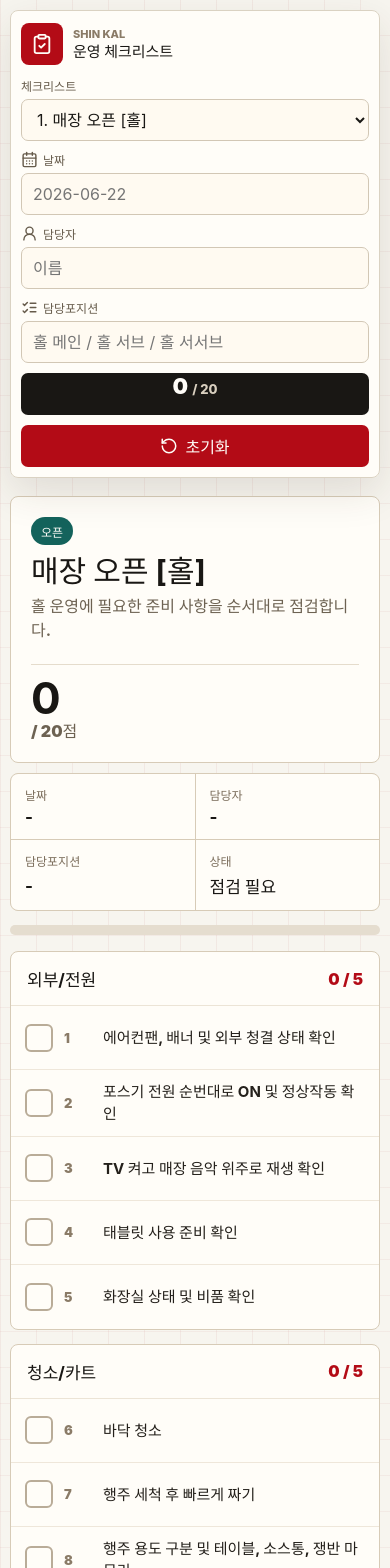
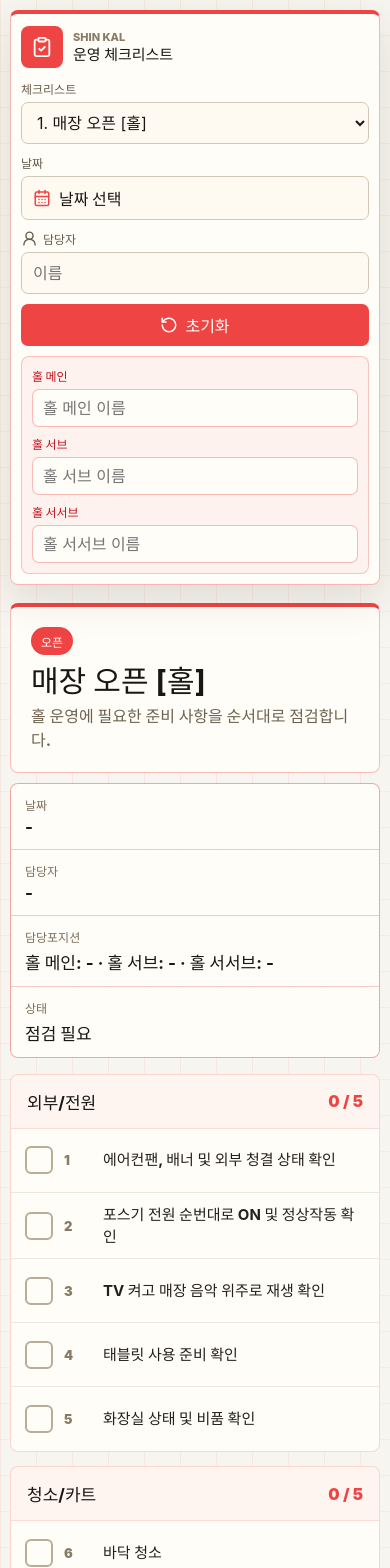
Before and after one commit to Jang4360/shinkal, a React (Vite) app: page / in a window 390 px wide. Shown: the top 1568 px of the page. Built offline with nearby package versions, Linux system fonts and the light colour scheme.

Commit message:
Refine checklist controls and scoring UI

```diff
--- a/src/main.jsx
+++ b/src/main.jsx
@@ -15,7 +15,7 @@ import {
 import './styles.css';
 
 const TTL_MS = 60 * 60 * 1000;
-const STORAGE_KEY = 'shinkal-checklist-cache-v2';
+const STORAGE_KEY = 'shinkal-checklist-cache-v3';
 
 const checklistPages = [
   {
@@ -24,6 +24,7 @@ const checklistPages = [
     title: '매장 오픈 [홀]',
     subtitle: '홀 운영에 필요한 준비 사항을 순서대로 점검합니다.',
     roleHint: '홀 메인 / 홀 서브 / 홀 서서브',
+    roles: ['홀 메인', '홀 서브', '홀 서서브'],
     sections: [
       section('외부/전원', [
         '에어컨팬, 배너 및 외부 청결 상태 확인',
@@ -61,6 +62,7 @@ const checklistPages = [
     title: '매장 오픈 [주방 서브]',
     subtitle: '주방 서브 포지션 오픈 준비를 점검합니다.',
     roleHint: '주방 서브 / 주방 서서브',
+    roles: ['주방 서브', '주방 서서브'],
     sections: [
       section('식자재/밥', [
         '식자재 정리 상태 확인 후 다 함께 진행',
@@ -91,6 +93,7 @@ const checklistPages = [
     title: '매장 오픈 [주방 메인]',
     subtitle: '주방 메인 포지션의 오픈 준비를 점검합니다.',
     roleHint: '주방 메인',
+    roles: ['주방 메인'],
     sections: [
       section('반죽/세척', [
         '반죽 상태 확인 후 선입선출 진행',
@@ -118,6 +121,7 @@ const checklistPages = [
     title: '매장 운영 [홀 - 메인]',
     subtitle: '홀 메인 담당자의 운영 중 역할을 점검합니다.',
     roleHint: '홀 메인',
+    roles: [],
     sections: [
       section('기본 업무', [
         '모니터 확인 후 주방 서브와 소통',
@@ -143,6 +147,7 @@ const checklistPages = [
     title: '매장 운영 [홀 - 서브]',
     subtitle: '홀 서브 담당자의 응대와 정리 흐름을 점검합니다.',
     roleHint: '홀 서브',
+    roles: [],
     sections: [
       section('고객 맞이', ['“어서오세요 현풍닭칼국수입니다.” 인사 멘트를 큰 목소리와 미소로 선창']),
       section('주문/서비스', ['정중하게 자리 안내 후 물 제공', '고객의 주문 확인을 한 번 더 확인']),
@@ -157,6 +162,7 @@ const checklistPages = [
     title: '매장 운영 [홀 - 서서브]',
     subtitle: '홀 서서브 담당자의 서빙과 정리 역할을 점검합니다.',
     roleHint: '홀 서서브',
+    roles: [],
     sections: [
       section('고객 맞이/서빙', ['서브가 인사멘트 선창할 시 큰 목소리로 후창', '서빙 시 자리로 이동 후 “식사 나왔습니다” 진행', '어른, 아이 순으로 메인, 사이드, 반찬 순서를 지켜 서빙', '서빙 마무리 시 “맛있게 드세요” 진행']),
       section('마무리/정리', ['소스통 원위치 후 다음 단계 진행', '물과 빌지를 카트에 싣고 다음 단계 진행', '잔반 처리 시 메인 그릇에 8부 이상 담지 않기', '같은 크기의 그릇끼리 모아 설거지대 이동']),
@@ -169,6 +175,7 @@ const checklistPages = [
     title: '매장 운영 [주방 메인]',
     subtitle: '주방 메인의 면 삶기, 육수, 피크 운영을 점검합니다.',
     roleHint: '주방 메인',
+    roles: [],
     sections: [
       section('기본 운영', ['고객 입점 시 모니터 확인 후 1, 2, 3번 술 불 확인', '바깥불 강불, 안불 약불로 진행', '베이스 상태에 따라 밀가루 양 조절', '제면 시 면의 1/3 기준에 맞춰 넣기']),
       section('면 삶기/컷팅', ['뭉친 면 없이 면 젓기 매뉴얼 준수', '면이 끓고 전체적으로 저은 뒤 3분 30초 타이머 진행', '면 컷팅 전 면 익힘 상태 확인', '면 컷팅 속도 및 정량 확인']),
@@ -181,6 +188,7 @@ const checklistPages = [
     title: '매장 운영 [주방 서브]',
     subtitle: '주방 서브의 모니터 소통과 사이드 매뉴얼 준수를 점검합니다.',
     roleHint: '주방 서브',
+    roles: [],
     sections: [
       section('기본 운영', ['가장 먼저 모니터 확인 후 홀 메인과 소통', '칼국수 4종류를 하나로 보아 수량과 테이블 번호 소통', '사이드 메뉴는 면 컷팅 1분 전 빼주기']),
       section('사이드 메뉴', ['사이드 만두 매뉴얼 준수', '사이드 곰탕 매뉴얼 준수', '사이드 삼계 매뉴얼 준수', '사이드 수육 매뉴얼 준수']),
@@ -193,6 +201,7 @@ const checklistPages = [
     title: '매장 운영 [주방 서서브]',
     subtitle: '주방 서서브의 소통, 사이드, 정리 지원을 점검합니다.',
     roleHint: '주방 서서브',
+    roles: [],
     sections: [
       section('기본 운영', ['들어온 메뉴를 주방 서브와 소통', '김치말이 메뉴 소면 인분 기준 확인', '면 투하 후 칼국수와 동일하게 저어 4분 타이머 설정']),
       section('서브 운영', ['지원 후 다시 재역할 수행 자리로 복귀', '사이드 메뉴는 서브와 소통하여 면 컷팅 1분 전 빼주기', '사이드 만두 매뉴얼 준수']),
@@ -205,6 +214,7 @@ const checklistPages = [
     title: '매장 마감 [홀]',
     subtitle: '홀 운영 마감에 필요한 사항을 순서대로 점검합니다.',
     roleHint: '홀 메인 / 홀 서브 / 홀 서서브',
+    roles: ['홀 메인', '홀 서브', '홀 서서브'],
     sections: [
       section('테이블/비품', ['19시 30분 수저 닦기 매뉴얼 준수', '쇼케이스 램프 OFF 및 음료, 주류 채우기', '셀프바 성에 제거 후 얼룩 없이 닦기', '그릇 기물 셀프바부터 홀 점오바 순으로 채우기', '마지막 상 치울 시 홀 기물을 설거지대에 이동']),
       section('청소/랩핑', ['화장실 청소', '홀 쓰레기통 분리수거 후 봉투 교체', '카트 마무리 및 쟁반 말려놓기', '식자재 랩핑 십자로 진행', '반찬 마감 후 랩핑하여 냉장고 보관']),
@@ -218,6 +228,7 @@ const checklistPages = [
     title: '매장 마감 [주방 메인]',
     subtitle: '주방 메인의 마감 청소와 최종 점검을 확인합니다.',
     roleHint: '주방 메인',
+    roles: ['주방 메인'],
     sections: [
       section('화구/세척', ['메인 화구 선반과 배식대를 위에서 아래로 닦기', '그을린 부분 없이 술 세척 진행', '술 교체 시 잔면을 걸러 시간 간격으로 진행', '20시 이후 소금에 절인 배추 위아래 뒤집기']),
       section('반죽/보관', ['튀김은 배추에 타공 바구니 얹어두기', '남은 반죽의 밀가루를 털어 뭉친 후 밀어두기', '반죽 밀봉 후 냉장 보관 시 위아래 위치 변경', '7번 단계 진행 후 반죽 넣어두기']),
@@ -230,6 +241,7 @@ const checklistPages = [
     title: '매장 마감 [주방 서브]',
     subtitle: '주방 서브 마감 청소와 익일 준비 상태를 점검합니다.',
     roleHint: '주방 서브 / 주방 서서브',
+    roles: ['주방 서브', '주방 서서브'],
     sections: [
       section('선반/랩핑', ['주방 선반 닦을 시 식재료 바트 뚜껑 교체와 함께 위에서 아래로 닦기', '야채와 닭육수 랩핑을 십자로 진행하고 상태 확인', '행주 세척 및 삶을 시 이물질 제거 후 진행']),
       section('만두/찜기', ['당일 남은 만두를 익일 사용할 밀폐용기에 해동 준비', '약재물과 삼계 바트를 옆으로 빼두기', '중탕기와 만두찜기 세척 시 기름기 없이 세척']),
@@ -286,7 +298,7 @@ function writeCache(next) {
 }
 
 function pageState(cache, pageId) {
-  return cache.pages[pageId] || { position: '', checks: {} };
+  return cache.pages[pageId] || { positionNames: {}, checks: {} };
 }
 
 function checkedCount(state) {
@@ -312,8 +324,6 @@ function App() {
     [selectedId],
   );
   const selectedState = pageState(cache, selectedId);
-  const selectedTotal = getItems(selectedPage).length;
-  const selectedScore = checkedCount(selectedState);
 
   useEffect(() => {
     writeCache(cache);
@@ -390,8 +400,6 @@ function App() {
         cache={cache}
         page={selectedPage}
         state={selectedState}
-        score={selectedScore}
-        total={selectedTotal}
         selectedId={selectedId}
         setSelectedId={setSelectedId}
         updateGlobal={updateGlobal}
@@ -440,8 +448,6 @@ function TopBar({
   cache,
   page,
   state,
-  score,
-  total,
   selectedId,
   setSelectedId,
   updateGlobal,
@@ -469,11 +475,8 @@ function TopBar({
         </select>
       </label>
 
-      <LabeledInput
-        icon={<CalendarDays size={17} />}
-        label="날짜"
+      <DatePickerButton
         value={cache.global.date}
-        placeholder="2026-06-22"
         onChange={(value) => updateGlobal('date', value)}
       />
       <LabeledInput
@@ -483,24 +486,77 @@ function TopBar({
         placeholder="이름"
         onChange={(value) => updateGlobal('manager', value)}
       />
-      <LabeledInput
-        icon={<ListChecks size={17} />}
-        label="담당포지션"
-        value={state.position || ''}
-        placeholder={page.roleHint}
-        onChange={(value) => updatePage(page.id, (current) => ({ ...current, position: value }))}
-      />
-
-      <div className="score-pill">
-        <span>{score}</span>
-        <small>/ {total}</small>
-      </div>
 
       <button type="button" className="icon-button danger" onClick={resetCurrentPage}>
         <RotateCcw size={18} />
         <span>초기화</span>
       </button>
+
+      <RoleInputs
+        page={page}
+        state={state}
+        updatePage={updatePage}
+      />
     </header>
+  );
+}
+
+function DatePickerButton({ value, onChange }) {
+  const [open, setOpen] = useState(false);
+
+  return (
+    <div className="control date-control">
+      <span>날짜</span>
+      <button type="button" className="date-button" onClick={() => setOpen((current) => !current)}>
+        <CalendarDays size={18} />
+        <strong>{value || '날짜 선택'}</strong>
+      </button>
+      {open && (
+        <div className="date-popover">
+          <input
+            type="date"
+            value={value}
+            autoFocus
+            onChange={(event) => {
+              onChange(event.target.value);
+              setOpen(false);
+            }}
+          />
+        </div>
+      )}
+    </div>
+  );
+}
+
+function RoleInputs({ page, state, updatePage }) {
+  if (!page.roles?.length) {
+    return (
+      <div className="role-empty">
+        <ListChecks size={17} />
+        <span>이 체크리스트는 별도 담당포지션 입력이 없습니다.</span>
+      </div>
+    );
+  }
+
+  return (
+    <div className="role-grid">
+      {page.roles.map((role) => (
+        <label className="role-field" key={role}>
+          <span>{role}</span>
+          <input
+            value={state.positionNames?.[role] || ''}
+            placeholder={`${role} 이름`}
+            onChange={(event) => updatePage(page.id, (current) => ({
+              ...current,
+              positionNames: {
+                ...(current.positionNames || {}),
+                [role]: event.target.value,
+              },
+            }))}
+          />
+        </label>
+      ))}
+    </div>
   );
 }
 
@@ -526,21 +582,13 @@ function ChecklistView({ page, data, global, onToggle, exportMode = false }) {
           <h1>{page.title}</h1>
           <p>{page.subtitle}</p>
         </div>
-        <div className="hero-score">
-          <strong>{score}</strong>
-          <span>/ {total}점</span>
-        </div>
       </div>
 
       <div className="meta-strip">
         <Meta label="날짜" value={global.date || '-'} />
         <Meta label="담당자" value={global.manager || '-'} />
-        <Meta label="담당포지션" value={data.position || '-'} />
+        <Meta label="담당포지션" value={formatRoles(page, data)} />
         <Meta label="상태" value={scoreLabel(score, total)} />
-      </div>
-
-      <div className="progress-track">
-        <span style={{ width: `${total ? (score / total) * 100 : 0}%` }} />
       </div>
 
       <div className="sections">
@@ -593,6 +641,13 @@ function Meta({ label, value }) {
   );
 }
 
+function formatRoles(page, data) {
+  if (!page.roles?.length) return '해당 없음';
+  return page.roles
+    .map((role) => `${role}: ${data.positionNames?.[role] || '-'}`)
+    .join(' · ');
+}
+
 function Inspector({ page, data, global, onExport, exporting }) {
   const items = getItems(page);
   const score = checkedCount(data);
--- a/src/styles.css
+++ b/src/styles.css
@@ -1,4 +1,8 @@
 :root {
+  --red: #EF4444;
+  --red-dark: #C1121F;
+  --paper: #fffdf8;
+  --line: #e0c7c7;
   font-family: Inter, ui-sans-serif, system-ui, -apple-system, BlinkMacSystemFont, 'Segoe UI', sans-serif;
   color: #191714;
   background: #f7f5ef;
@@ -28,8 +32,8 @@ button {
   min-height: 100vh;
   padding: 18px;
   background:
-    linear-gradient(90deg, rgba(167, 20, 31, 0.06) 1px, transparent 1px),
-    linear-gradient(0deg, rgba(167, 20, 31, 0.05) 1px, transparent 1px),
+    linear-gradient(90deg, rgba(239, 68, 68, 0.08) 1px, transparent 1px),
+    linear-gradient(0deg, rgba(239, 68, 68, 0.06) 1px, transparent 1px),
     #f7f5ef;
   background-size: 36px 36px;
 }
@@ -39,13 +43,14 @@ button {
   top: 12px;
   z-index: 30;
   display: grid;
-  grid-template-columns: 180px minmax(220px, 1.2fr) repeat(3, minmax(150px, 0.75fr)) auto auto;
+  grid-template-columns: 180px minmax(240px, 1.2fr) minmax(150px, 0.55fr) minmax(150px, 0.65fr) auto;
   gap: 10px;
   align-items: end;
   max-width: 1480px;
   margin: 0 auto 18px;
   padding: 10px;
-  border: 1px solid #dad2c2;
+  border: 1px solid rgba(239, 68, 68, 0.38);
+  border-top: 4px solid var(--red);
   border-radius: 8px;
   background: rgba(255, 253, 248, 0.96);
   box-shadow: 0 14px 40px rgba(55, 42, 28, 0.12);
@@ -65,7 +70,7 @@ button {
   height: 42px;
   place-items: center;
   border-radius: 8px;
-  background: #b30b16;
+  background: var(--red);
   color: #fffdf8;
 }
 
@@ -98,7 +103,8 @@ button {
 }
 
 .control input,
-.control select {
+.control select,
+.date-button {
   width: 100%;
   min-height: 42px;
   border: 1px solid #d2c7b5;
@@ -110,34 +116,14 @@ button {
 
 .control input:focus,
 .control select:focus,
+.date-button:focus-visible,
+.date-popover input:focus,
+.role-field input:focus,
 .icon-button:focus-visible,
 .export-action:focus-visible,
 .check-row:focus-visible {
-  outline: 3px solid rgba(179, 11, 22, 0.22);
+  outline: 3px solid rgba(239, 68, 68, 0.24);
   outline-offset: 2px;
-}
-
-.score-pill {
-  min-height: 42px;
-  display: inline-flex;
-  align-items: baseline;
-  justify-content: center;
-  gap: 4px;
-  padding: 0 14px;
-  border-radius: 7px;
-  background: #191714;
-  color: #fffdf8;
-  font-weight: 900;
-}
-
-.score-pill span {
-  font-size: 22px;
-}
-
-.score-pill small {
-  color: #d8cfbf;
-  font-size: 13px;
-  font-weight: 800;
 }
 
 .icon-button,
@@ -155,8 +141,99 @@ button {
 }
 
 .icon-button.danger {
-  background: #b30b16;
+  background: var(--red);
   color: #fffdf8;
+}
+
+.date-control {
+  position: relative;
+}
+
+.date-button {
+  display: flex;
+  align-items: center;
+  justify-content: flex-start;
+  gap: 8px;
+  cursor: pointer;
+  text-align: left;
+}
+
+.date-button svg {
+  color: var(--red);
+}
+
+.date-button strong {
+  font-weight: 850;
+}
+
+.date-popover {
+  position: absolute;
+  top: calc(100% + 8px);
+  left: 0;
+  z-index: 50;
+  padding: 10px;
+  border: 1px solid rgba(239, 68, 68, 0.42);
+  border-radius: 8px;
+  background: var(--paper);
+  box-shadow: 0 18px 48px rgba(80, 35, 35, 0.18);
+}
+
+.date-popover input {
+  min-height: 40px;
+  border: 1px solid #d2c7b5;
+  border-radius: 7px;
+  padding: 8px 10px;
+  background: #fffaf1;
+}
+
+.role-grid {
+  grid-column: 2 / -1;
+  display: grid;
+  grid-template-columns: repeat(3, minmax(150px, 1fr));
+  gap: 8px;
+  padding: 10px;
+  border: 1px solid rgba(239, 68, 68, 0.28);
+  border-radius: 8px;
+  background: rgba(239, 68, 68, 0.06);
+}
+
+.role-field {
+  display: grid;
+  gap: 5px;
+}
+
+.role-field span {
+  color: var(--red-dark);
+  font-size: 12px;
+  font-weight: 900;
+}
+
+.role-field input {
+  width: 100%;
+  min-height: 38px;
+  border: 1px solid rgba(239, 68, 68, 0.36);
+  border-radius: 7px;
+  padding: 8px 10px;
+  background: #fffdf8;
+}
+
+.role-empty {
+  grid-column: 2 / -1;
+  display: inline-flex;
+  align-items: center;
+  gap: 7px;
+  min-height: 42px;
+  padding: 0 12px;
+  border: 1px dashed rgba(239, 68, 68, 0.44);
+  border-radius: 8px;
+  color: #7d615e;
+  background: rgba(239, 68, 68, 0.05);
+  font-size: 13px;
+  font-weight: 800;
+}
+
+.role-empty svg {
+  color: var(--red);
 }
 
 .workspace {
@@ -173,11 +250,10 @@ button {
 }
 
 .page-hero {
-  display: flex;
-  justify-content: space-between;
-  gap: 22px;
+  display: block;
   padding: 28px;
-  border: 1px solid #d7cbb7;
+  border: 1px solid rgba(239, 68, 68, 0.34);
+  border-top: 4px solid var(--red);
   border-radius: 8px;
   background: #fffdf8;
 }
@@ -210,45 +286,26 @@ button {
 }
 
 .phase-open {
-  background: #14635c;
+  background: var(--red);
 }
 
 .phase-run {
-  background: #8b4a11;
+  background: var(--red);
 }
 
 .phase-close {
-  background: #393b75;
-}
-
-.hero-score {
-  flex: 0 0 auto;
-  min-width: 140px;
-  display: grid;
-  place-items: center;
-  align-content: center;
-  border-left: 1px solid #e5dccc;
-}
-
-.hero-score strong {
-  font-size: clamp(44px, 7vw, 82px);
-  line-height: 0.9;
-}
-
-.hero-score span {
-  color: #6d6252;
-  font-weight: 900;
+  background: var(--red);
 }
 
 .meta-strip {
   display: grid;
-  grid-template-columns: repeat(4, 1fr);
+  grid-template-columns: 0.8fr 0.8fr minmax(0, 1.7fr) 0.7fr;
   gap: 1px;
   margin-top: 10px;
   overflow: hidden;
-  border: 1px solid #d7cbb7;
+  border: 1px solid rgba(239, 68, 68, 0.26);
   border-radius: 8px;
-  background: #d7cbb7;
+  background: rgba(239, 68, 68, 0.25);
 }
 
 .meta {
@@ -273,29 +330,14 @@ button {
   white-space: nowrap;
 }
 
-.progress-track {
-  height: 10px;
-  margin: 14px 0 16px;
-  overflow: hidden;
-  border-radius: 999px;
-  background: #e5ddcf;
-}
-
-.progress-track span {
-  display: block;
-  height: 100%;
-  border-radius: inherit;
-  background: linear-gradient(90deg, #b30b16, #e16931);
-  transition: width 160ms ease;
-}
-
 .sections {
   display: grid;
   gap: 14px;
+  margin-top: 16px;
 }
 
 .section-block {
-  border: 1px solid #d7cbb7;
+  border: 1px solid rgba(239, 68, 68, 0.22);
   border-radius: 8px;
   background: #fffdf8;
   overflow: hidden;
@@ -307,7 +349,8 @@ button {
   gap: 12px;
   align-items: center;
   padding: 14px 16px;
-  border-bottom: 1px solid #ece4d6;
+  border-bottom: 1px solid rgba(239, 68, 68, 0.14);
+  background: rgba(239, 68, 68, 0.04);
 }
 
 .section-head h2 {
@@ -316,7 +359,7 @@ button {
 }
 
 .section-head span {
-  color: #b30b16;
+  color: var(--red);
   font-weight: 900;
 }
 
@@ -344,11 +387,11 @@ button {
 }
 
 .check-row:hover {
-  background: #fff6e5;
+  background: rgba(239, 68, 68, 0.05);
 }
 
 .check-row.is-checked {
-  background: #f8efe7;
+  background: rgba(239, 68, 68, 0.08);
 }
 
 .check-box {
@@ -363,8 +406,8 @@ button {
 }
 
 .is-checked .check-box {
-  border-color: #b30b16;
-  background: #b30b16;
+  border-color: var(--red);
+  background: var(--red);
 }
 
 .item-number {
@@ -394,7 +437,8 @@ button {
 }
 
 .inspector-panel {
-  border: 1px solid #d7cbb7;
+  border: 1px solid rgba(239, 68, 68, 0.32);
+  border-top: 4px solid var(--red);
   border-radius: 8px;
   padding: 16px;
   background: #fffdf8;
@@ -411,7 +455,7 @@ button {
   border-radius: 50%;
   background:
     radial-gradient(circle at center, #fffdf8 0 57%, transparent 58%),
-    conic-gradient(#b30b16 var(--value), #e6ddcf 0);
+    conic-gradient(var(--red) var(--value), #e6ddcf 0);
 }
 
 .ring span {
@@ -442,7 +486,7 @@ button {
   gap: 8px;
   align-items: center;
   margin-bottom: 12px;
-  color: #b30b16;
+  color: var(--red);
 }
 
 .missed-list {
@@ -472,13 +516,13 @@ button {
   place-items: center;
   border-radius: 999px;
   background: #f1e7d7;
-  color: #8a0b14;
+  color: var(--red-dark);
   font-size: 12px;
   font-weight: 950;
 }
 
 .empty {
-  color: #14635c;
+  color: var(--red-dark);
 }
 
 .export-action {
@@ -524,7 +568,9 @@ button {
   }
 
   .brand,
-  .control-wide {
+  .control-wide,
+  .role-grid,
+  .role-empty {
     grid-column: 1 / -1;
   }
 
@@ -553,21 +599,11 @@ button {
   }
 
   .page-hero {
-    display: grid;
     padding: 20px;
   }
 
-  .hero-score {
-    min-width: 0;
-    justify-content: start;
-    place-items: start;
-    border-left: 0;
-    border-top: 1px solid #e5dccc;
-    padding-top: 14px;
-  }
-
   .meta-strip {
-    grid-template-columns: 1fr 1fr;
+    grid-template-columns: 1fr;
   }
 
   .check-row {
@@ -578,4 +614,8 @@ button {
   .inspector {
     grid-template-columns: 1fr;
   }
+
+  .role-grid {
+    grid-template-columns: 1fr;
+  }
 }
```
